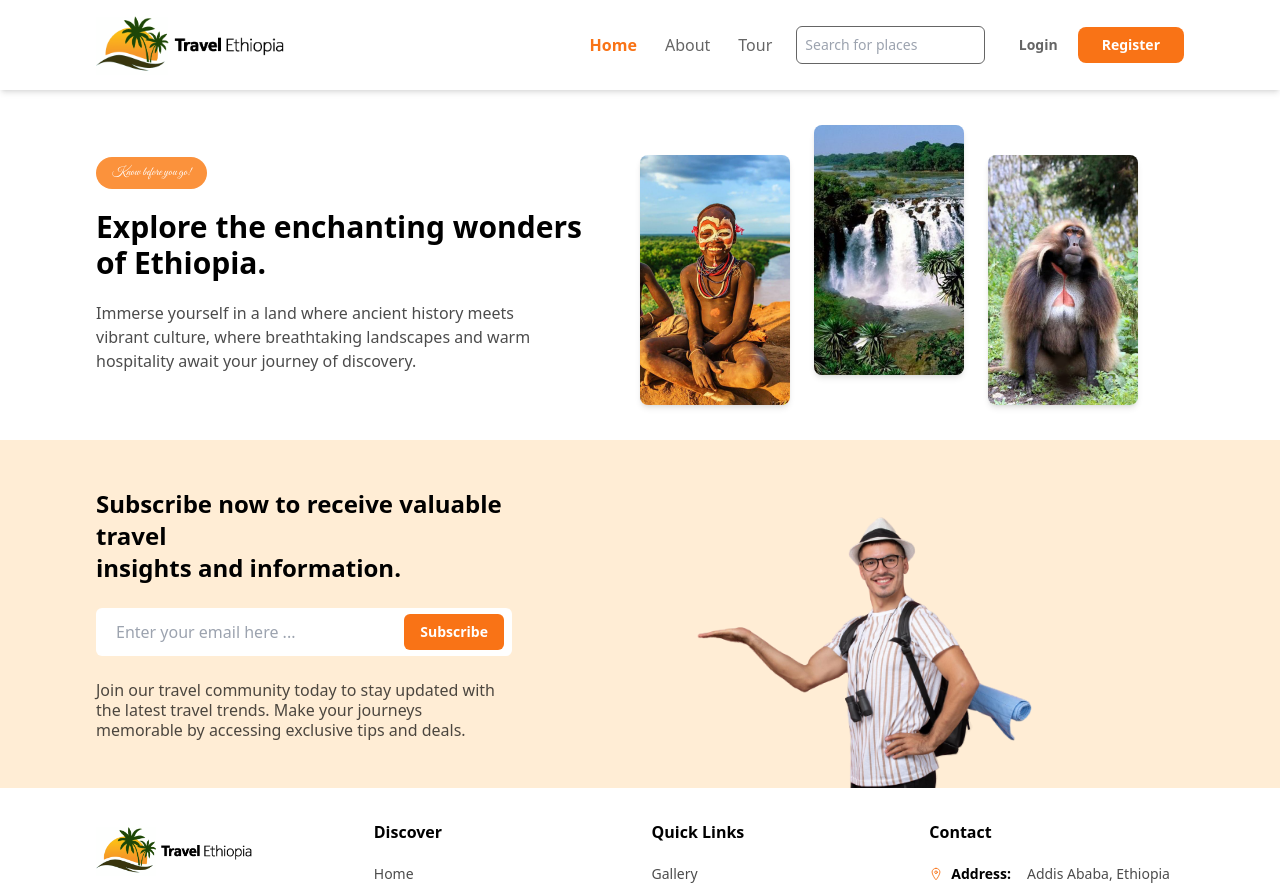
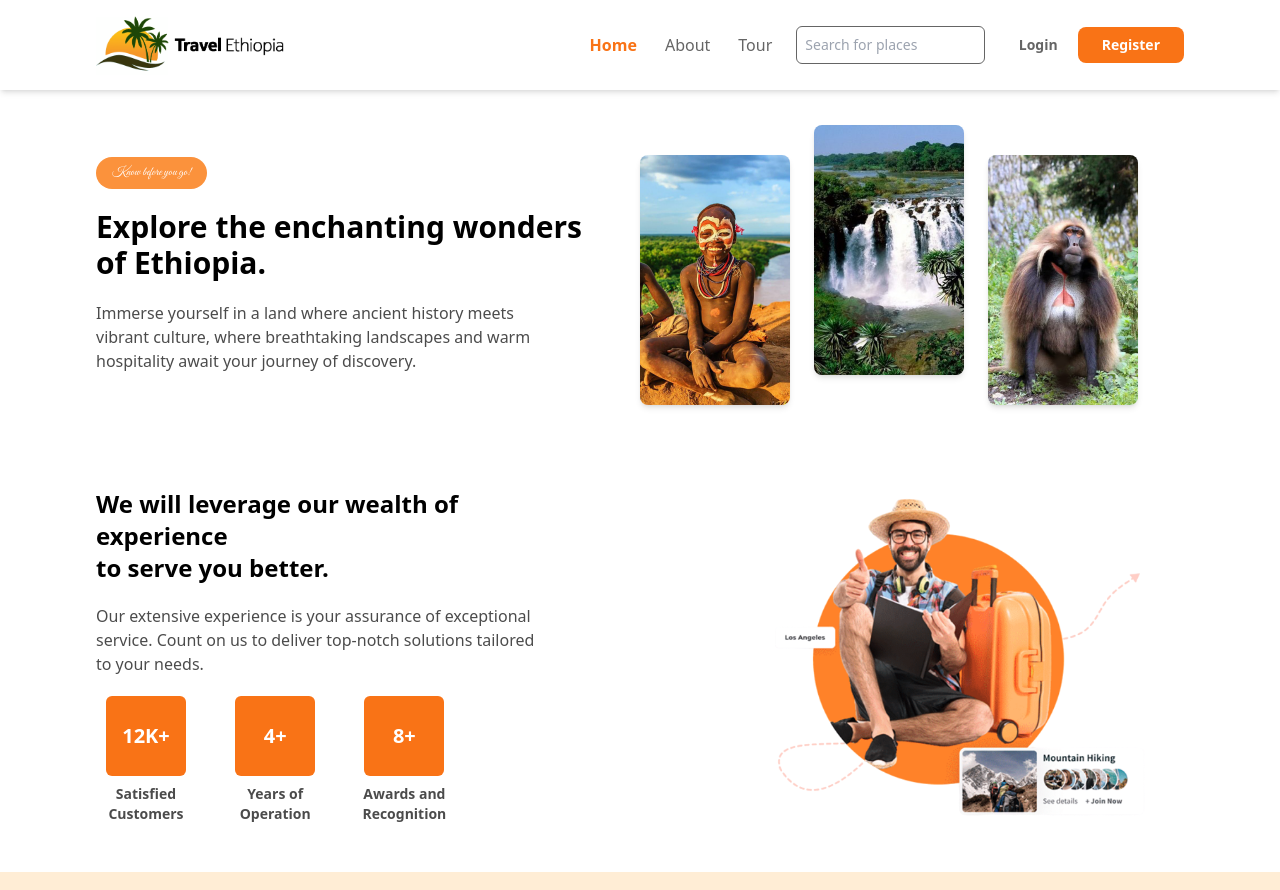
Before and after one commit to Henok-Belachew/Travel-Ethiopia, a React (Vite) app in the folder client/: page / in a window 1280 px wide. Shown: the top 890 px of the page. Built offline with nearby package versions, Linux system fonts and the light colour scheme.

Commit message:
Exprience Section is Complete!

```diff
--- a/client/src/App.jsx
+++ b/client/src/App.jsx
@@ -4,6 +4,7 @@ import viteLogo from '/vite.svg'
 // import './index.css'
 import Header from './components/Header'
 import Hero from './components/Hero'
+import Exprience from './components/Exprience'
 import Subscription from './components/Subscription'
 import Footer from './components/Footer'
 
@@ -14,6 +15,7 @@ function App() {
     <div className=''>
       <Header/>
       <Hero/>
+      <Exprience/>
       <Subscription/>
       <Footer/>
 
--- /dev/null
+++ b/client/src/components/Exprience.jsx
@@ -0,0 +1,50 @@
+import React from 'react'
+import Experience from '../assets/images/experience.png'
+
+function Exprience() {
+  return (
+    <div className='flex justify-between'>
+        {/* ========== Left Side ========== */}
+        <div className='w-1/2 px-96 py-12 flex flex-col gap-5'>
+            <h1 className='font-semibold text-2xl'>We will leverage our wealth of experience <br /> to serve you better.</h1>
+            <p className='opacity-70'>
+            Our extensive experience is your assurance of exceptional service. Count on us to deliver top-notch solutions tailored to your needs.
+            </p>
+
+            <div className='flex gap-6 w-[80%] justify-between'>
+                <div className='flex w-[100px] text-center gap-2 items-center flex-col'>
+                    <div  className='w-[80px] flex  justify-center h-[80px] items-center text-center box-border text-lg bg-orange-500 text-white font-semibold rounded-md'>
+                        <span className='font-bold text-xl'>12K+</span>
+                    </div>
+                    <span className='text-sm opacity-70 font-semibold'>Satisfied Customers</span>
+                </div>
+
+                <div className='flex w-[100px] text-center gap-2 items-center flex-col'>
+                    <div  className='w-[80px] flex  justify-center h-[80px] items-center text-center box-border text-lg bg-orange-500 text-white font-semibold rounded-md'>
+                        <span className='font-bold text-xl'>4+</span>
+                    </div>
+                    <span className='text-sm opacity-70 font-semibold'>Years of Operation</span>
+                </div>
+
+                <div className='flex w-[100px] text-center gap-2 items-center flex-col'>
+                    <div  className='w-[80px] flex justify-center   h-[80px] items-center text-center box-border text-lg bg-orange-500 text-white font-semibold rounded-md'>
+                        <span className='font-bold text-xl'>8+</span>
+                    </div>
+                    <span className='text-sm opacity-70 font-semibold'>Awards and Recognition</span>
+                </div>
+
+            </div>
+        </div>
+
+
+        {/* ========== Image Side ==========*/}
+        <div className='w-1/2 flex items-center'>
+            <img src={Experience} className='block mx-auto w-[60%]' alt="" />
+
+        </div>
+
+    </div>
+  )
+}
+
+export default Exprience
```
Also changed, not shown: client/src/assets/images/experience.png (added).
